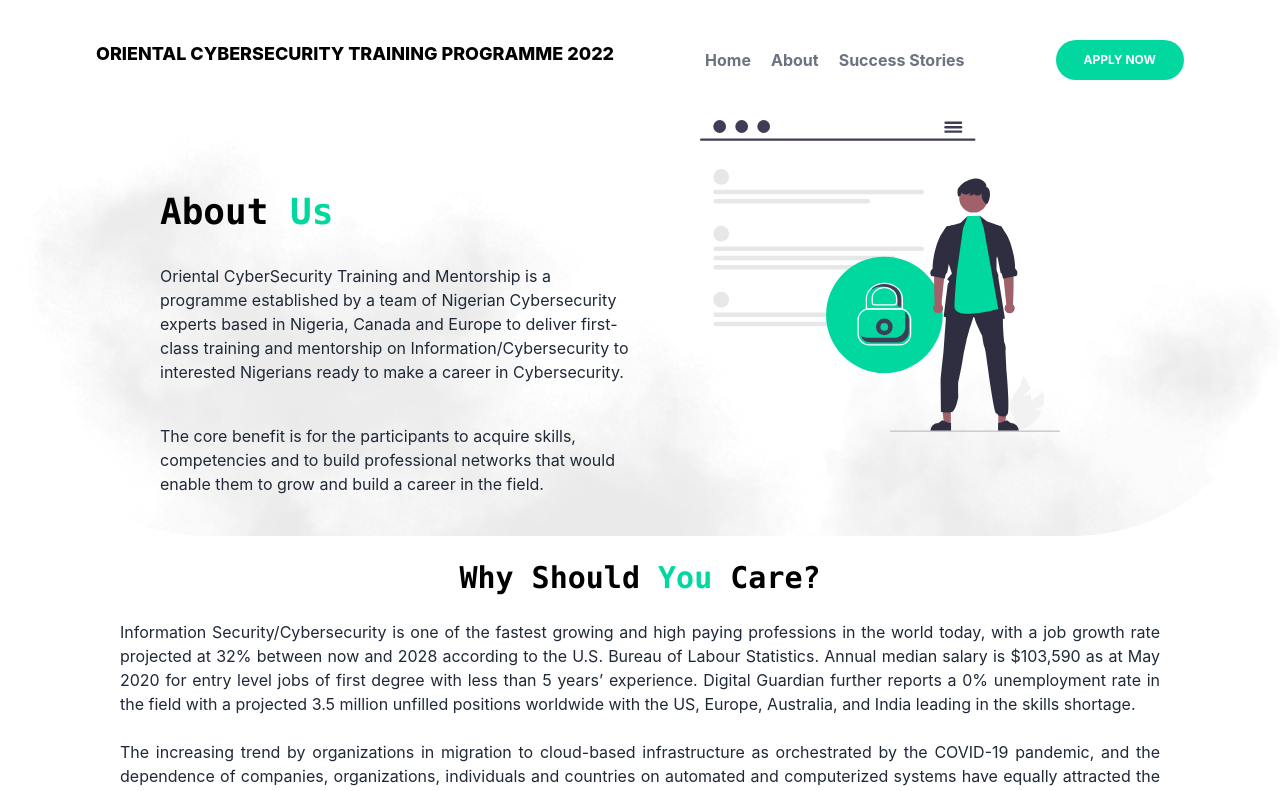
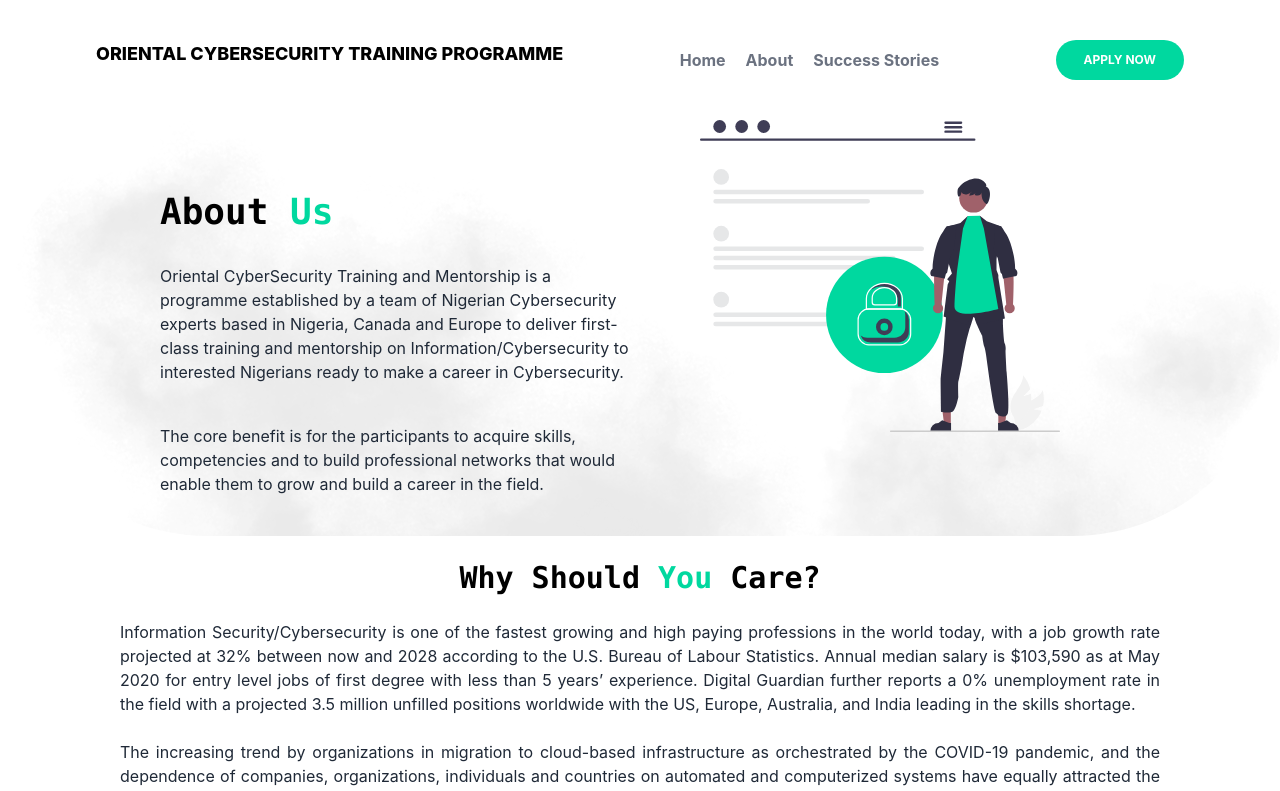
Before and after one commit to Petec0x0/ocs-web, a React (Create React App) app: page /about in a window 1280 px wide. Shown: the top 791 px of the page. Built offline with nearby package versions, Linux system fonts and the light colour scheme.

Commit message:
Update NavBar.js

```diff
--- a/src/components/NavBar.js
+++ b/src/components/NavBar.js
@@ -9,7 +9,7 @@ const NavBar = () => {
         <div className="">
           <a href="/#">
             <h1 className="text-sm font-extrabold uppercase lg:text-lg">
-              ORIENTAL CYBERSECURITY TRAINING PROGRAMME 2022
+              ORIENTAL CYBERSECURITY TRAINING PROGRAMME
             </h1>
           </a>
         </div>
```
